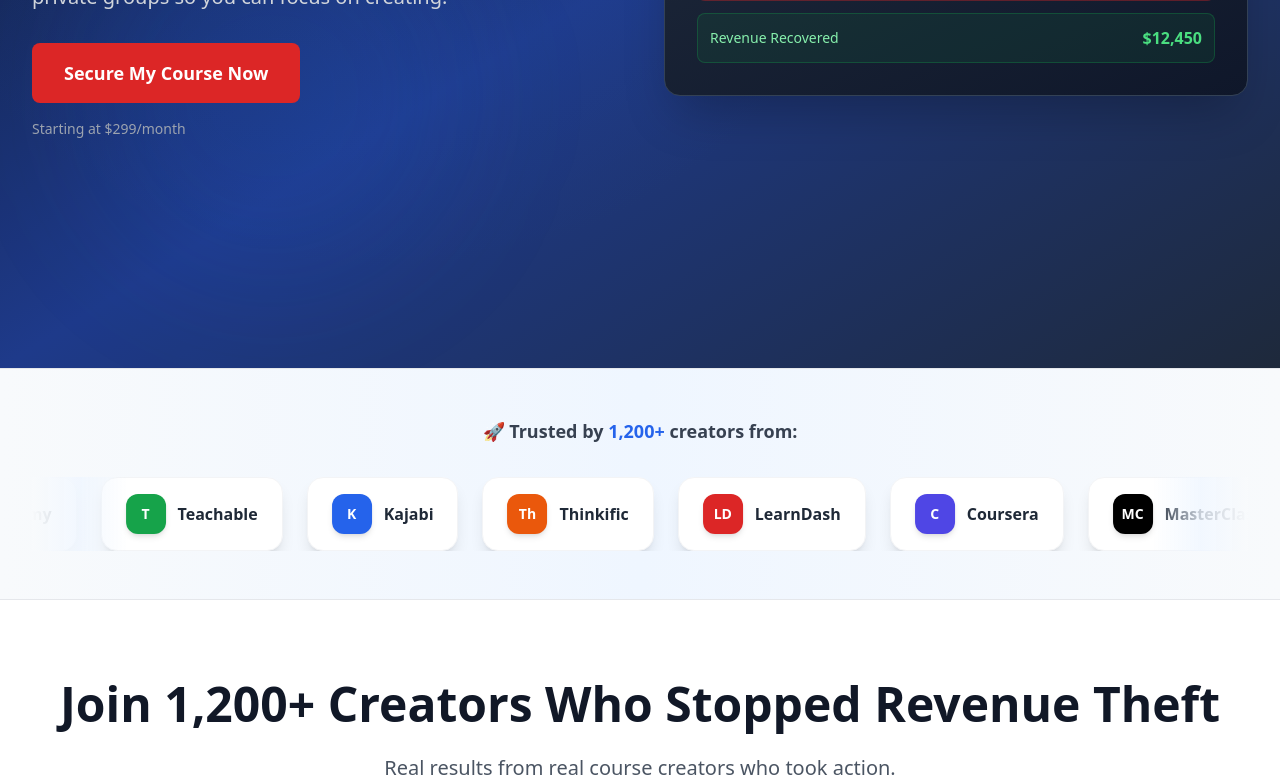
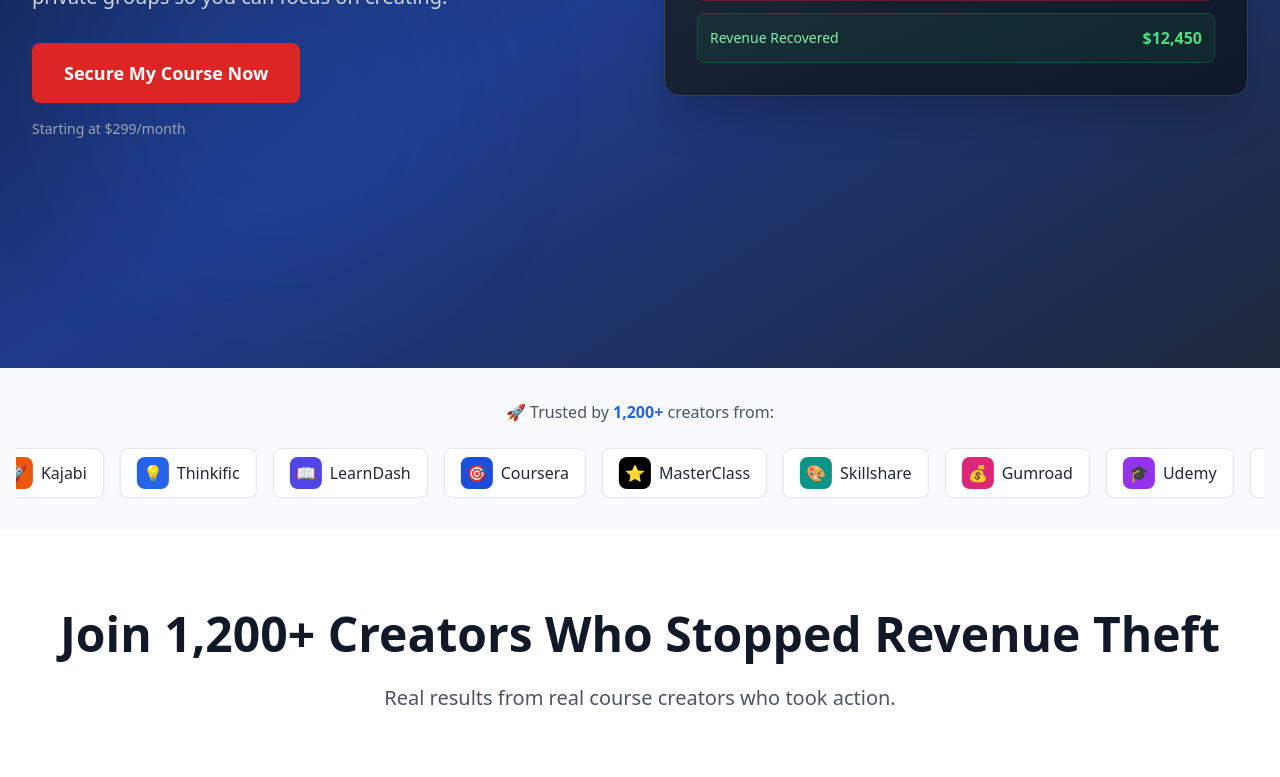
Before and after one commit to hemkersherlock/t65, a React (Vite) app: page / in a window 1280 px wide. Shown: the part 432-1209 px from the top of the page. Built offline with nearby package versions, Linux system fonts and the light colour scheme.

Commit message:
Updated SocialProofBar.tsx

```diff
--- a/src/components/SocialProofBar.tsx
+++ b/src/components/SocialProofBar.tsx
@@ -2,84 +2,48 @@ import React from 'react';
 
 const SocialProofBar = () => {
   const platforms = [
-    { name: 'Udemy', color: 'bg-purple-600', logo: 'U' },
-    { name: 'Teachable', color: 'bg-green-600', logo: 'T' },
-    { name: 'Kajabi', color: 'bg-blue-600', logo: 'K' },
-    { name: 'Thinkific', color: 'bg-orange-600', logo: 'Th' },
-    { name: 'LearnDash', color: 'bg-red-600', logo: 'LD' },
-    { name: 'Coursera', color: 'bg-indigo-600', logo: 'C' },
-    { name: 'MasterClass', color: 'bg-black', logo: 'MC' },
-    { name: 'Skillshare', color: 'bg-teal-600', logo: 'S' },
-    { name: 'Gumroad', color: 'bg-pink-600', logo: 'G' }
+    { name: 'Udemy', color: 'bg-purple-600', icon: '🎓' },
+    { name: 'Teachable', color: 'bg-green-600', icon: '📚' },
+    { name: 'Kajabi', color: 'bg-orange-600', icon: '🚀' },
+    { name: 'Thinkific', color: 'bg-blue-600', icon: '💡' },
+    { name: 'LearnDash', color: 'bg-indigo-600', icon: '📖' },
+    { name: 'Coursera', color: 'bg-blue-700', icon: '🎯' },
+    { name: 'MasterClass', color: 'bg-black', icon: '⭐' },
+    { name: 'Skillshare', color: 'bg-teal-600', icon: '🎨' },
+    { name: 'Gumroad', color: 'bg-pink-600', icon: '💰' }
   ];
 
   return (
-    <section className="py-12 bg-gradient-to-r from-slate-50 via-blue-50 to-slate-50 border-y border-gray-200">
-      <div className="max-w-7xl mx-auto px-4 sm:px-6 lg:px-8">
-        <div className="text-center">
-          <p className="text-gray-700 text-lg font-semibold mb-8">
+    <section className="py-8 bg-gray-50">
+      <div className="max-w-7xl mx-auto px-4">
+        <p className="text-center text-gray-600 mb-6">
           🚀 Trusted by <span className="text-blue-600 font-bold">1,200+</span> creators from:
         </p>
-          <div className="relative overflow-hidden">
-            <div className="flex animate-scroll space-x-6 items-center">
-              {/* First set */}
-              {platforms.map((platform, index) => (
+        <div className="overflow-hidden">
+          <div className="flex animate-scroll space-x-4">
+            {[...platforms, ...platforms].map((platform, index) => (
               <div
                 key={index}
-                  className="flex items-center space-x-3 bg-white px-6 py-4 rounded-2xl shadow-lg border border-gray-100 hover:shadow-xl transition-all duration-300 transform hover:scale-105 whitespace-nowrap"
+                className="flex items-center space-x-2 bg-white px-4 py-2 rounded-lg shadow-sm border whitespace-nowrap"
               >
-                  <div className={`w-10 h-10 ${platform.color} rounded-xl flex items-center justify-center text-white font-bold text-sm shadow-md`}>
-                    {platform.logo}
-                  </div>
-                  <span className="text-gray-800 font-semibold text-base">
-                    {platform.name}
+                <span className={`w-8 h-8 ${platform.color} rounded-lg flex items-center justify-center text-white`}>
+                  {platform.icon}
                 </span>
+                <span className="text-gray-800 font-medium">{platform.name}</span>
               </div>
             ))}
-              {/* Duplicate set for seamless loop */}
-              {platforms.map((platform, index) => (
-                <div
-                  key={`duplicate-${index}`}
-                  className="flex items-center space-x-3 bg-white px-6 py-4 rounded-2xl shadow-lg border border-gray-100 hover:shadow-xl transition-all duration-300 transform hover:scale-105 whitespace-nowrap"
-                >
-                  <div className={`w-10 h-10 ${platform.color} rounded-xl flex items-center justify-center text-white font-bold text-sm shadow-md`}>
-                    {platform.logo}
-                  </div>
-                  <span className="text-gray-800 font-semibold text-base">
-                    {platform.name}
-                  </span>
-                </div>
-              ))}
-            </div>
-            {/* Enhanced gradient overlays */}
-            <div className="absolute left-0 top-0 bottom-0 w-24 bg-gradient-to-r from-slate-50 via-blue-50/80 to-transparent pointer-events-none z-10"></div>
-            <div className="absolute right-0 top-0 bottom-0 w-24 bg-gradient-to-l from-slate-50 via-blue-50/80 to-transparent pointer-events-none z-10"></div>
           </div>
         </div>
       </div>
 
       <style jsx>{`
-        @keyframes scroll {
-          0% {
-            transform: translateX(0);
-          }
-          100% {
-            transform: translateX(-50%);
-          }
+        .animate-scroll {
+          animation: scroll 12s linear infinite;
         }
 
-        .animate-scroll {
-          animation: scroll 35s linear infinite;
-        }
-
-        .animate-scroll:hover {
-          animation-play-state: paused;
-        }
-
-        @media (max-width: 768px) {
-          .animate-scroll {
-            animation-duration: 25s;
-          }
+        @keyframes scroll {
+          from { transform: translateX(0); }
+          to { transform: translateX(-50%); }
         }
       `}</style>
     </section>
```
Lines whose indentation alone changed are shown as unchanged.
